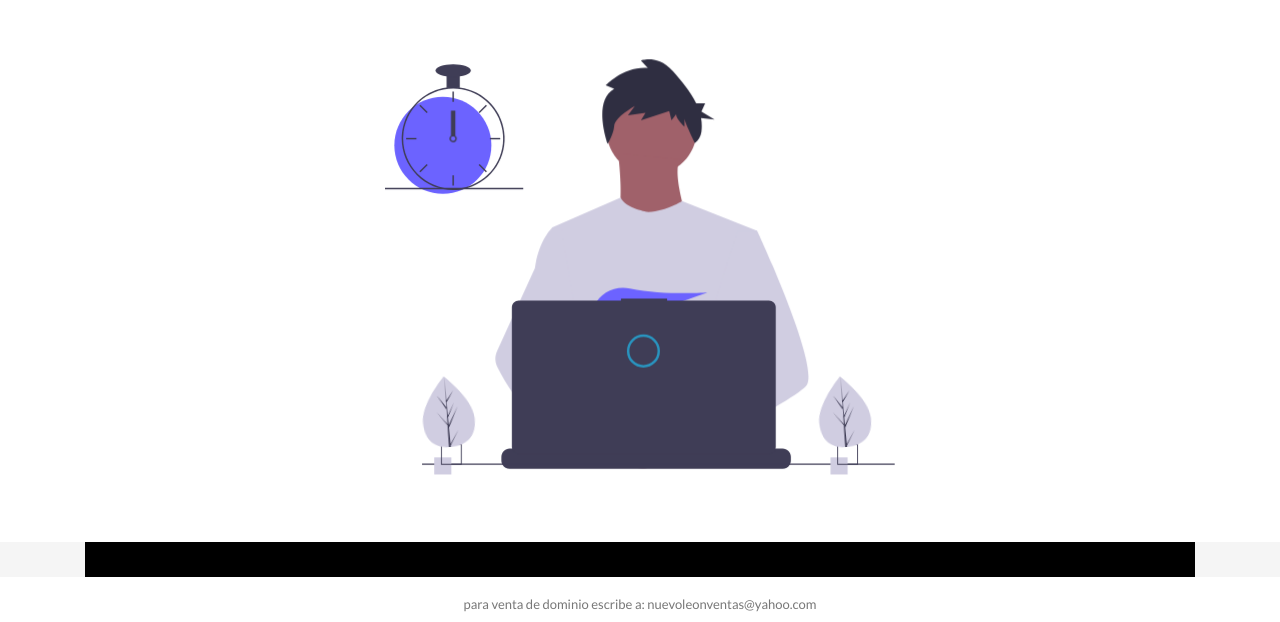
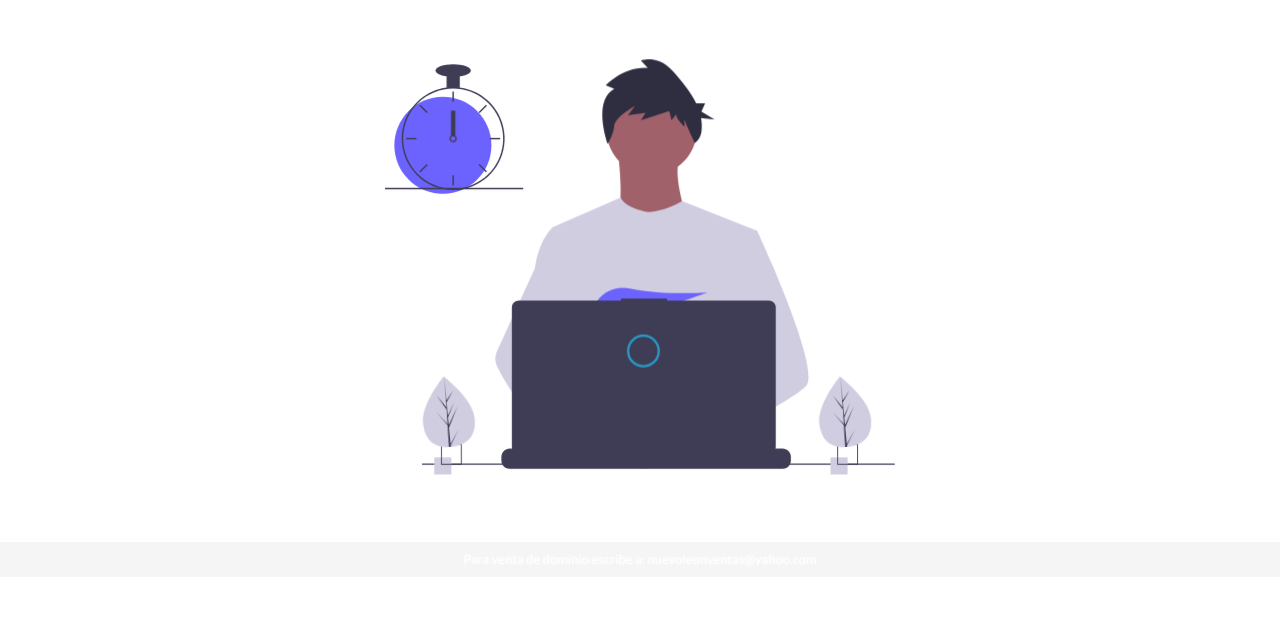
Before and after one commit to lalirox/underconstruction, a plain HTML site: page index.html in a window 1280 px wide. Shown: the part 223-845 px from the top of the page. After the commit the page ends 800 px from the top, so only its background shows below. Drawn offline with nearby package versions, Linux system fonts and the light colour scheme.

Commit message:
Update index.html

```diff
--- a/index.html
+++ b/index.html
@@ -249,14 +249,16 @@
     </div>
       <footer class="footer">
         <div class="container text-center">
-          	<title>Efecto Prendido y Apagado de Texto en HTML</title>
+          <title>Efecto Prendido y Apagado de Texto en HTML</title>
 	<style>
 		#texto {
 		  color: black;
+		  background-color: transparent;
+		  text-shadow: 0 0 4px black;
 		}
-		.prendido {
+		#texto.prendido {
 		  color: white;
-		  background-color: black;
+		  text-shadow: 0 0 4px white;
 		}
 	</style>
 </head>
@@ -273,7 +275,7 @@
 		  alternar();
 		}, 1000);
 	</script>
-          <span>para venta de dominio escribe a: nuevoleonventas@yahoo.com </span>
+
         </div>
       </footer>
 
```
